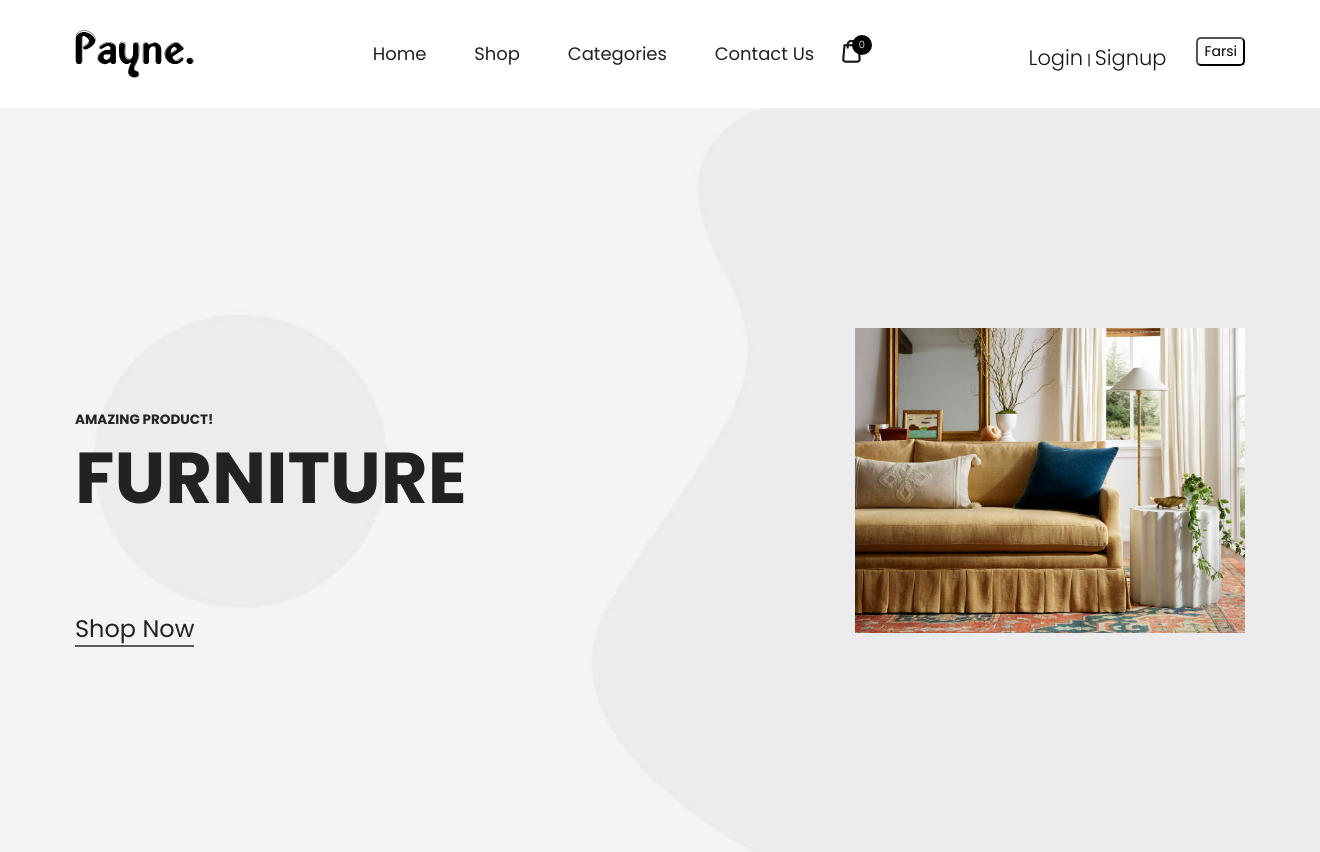
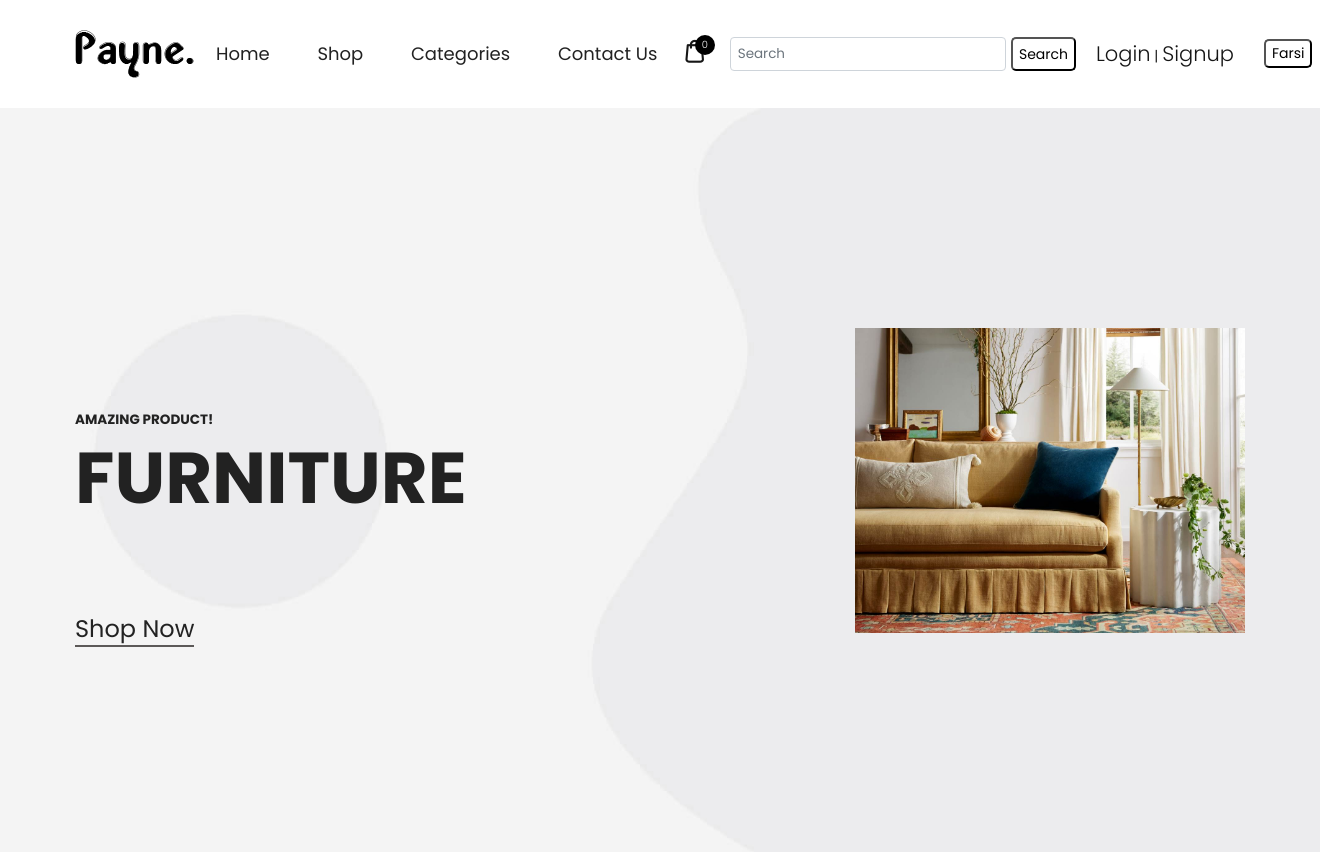
Before and after one commit to SoroushNajafi/shopping_online_3, a Django app: page /en/ in a window 1320 px wide. Shown: the top 852 px of the page. Run offline with Django 4.2, Linux system fonts and the light colour scheme; data that the repository does not hold is empty; parts of the project's set-up code (start-up, migrations or seed data) failed here and were passed over; some libraries are stand-ins or nearby versions.

Commit message:
search input implemented

```diff
--- a/pages/urls.py
+++ b/pages/urls.py
@@ -1,8 +1,9 @@
 from django.urls import path
 
-from .views import HomePageView, contact_us_view
+from .views import HomePageView, contact_us_view, search_result_view
 
 urlpatterns = [
     path('', HomePageView.as_view(), name='home'),
     path('contact/', contact_us_view, name='contact_us'),
+    path('search/', search_result_view, name='search_result'),
 ]
--- a/pages/views.py
+++ b/pages/views.py
@@ -3,8 +3,10 @@ from django.views.generic import TemplateView
 from django.core.mail import send_mail
 from django.utils.translation import gettext as _
 from django.contrib import messages
+from django.db.models import Q
 
 from .forms import ContactUsForm
+from products.models import Product
 
 
 class HomePageView(TemplateView):
@@ -33,3 +35,10 @@ def contact_us_view(request):
 
         form_errors = contact_us_form.errors
         return render(request, 'pages/contact_us.html', {'form_errors': form_errors})
+
+
+def search_result_view(request):
+    if request.method == 'GET':
+        query = request.GET.get('q')
+        products = Product.objects.filter(title__icontains=query)
+        return render(request, 'pages/search_result.html', {'products': products})
--- a/payment/views.py
+++ b/payment/views.py
@@ -120,7 +120,7 @@ def payment_process_sandbox(request):
         'CallbackURL': request.build_absolute_uri(reverse('payment:payment_callback')),
     }
 
-    response = requests.post(url=zarinpal_request_url, data=json.dumps(request_data), headers=request_header)
+    response = requests.post(url=zarinpal_request_url, json=request_data, headers=request_header)
 
     data = response.json()
     authority = data['Authority']
--- a/templates/_base.html
+++ b/templates/_base.html
@@ -143,29 +143,7 @@
                         </nav>
                     </div>
                     <div class="header__col header__right">
-                        {% if user.is_authenticated %}
-                            <div class="toolbar-item d-none d-lg-block">
-                                <div class="dropdown">
-                                    <button style="background-color: white; color: black" class="btn-shape-rounded mt-2" type="button"
-                                            data-bs-toggle="dropdown" aria-expanded="false">
-                                        {% trans 'Welcome ' %}{{ user.username }} <i class="fa fa-angle-down"></i>
-                                    </button>
-                                    <ul class="dropdown-menu">
-                                        <li><a class="dropdown-item" href="profile.html">{% trans 'Profile' %}</a></li>
-                                        <li><a class="dropdown-item"
-                                               href="{% url 'account_change_password' %}">{% trans 'Change Password' %}</a>
-                                        </li>
-                                        <li><a class="dropdown-item"
-                                               href="{% url 'account_logout' %}">{% trans 'Logout' %}</a></li>
-                                    </ul>
-                                </div>
-                            </div>
-                        {% else %}
-                            <div class="toolbar-item d-none d-lg-block mt-3">
-                                <a href="{% url 'account_login' %}" style="font-size: 21px" class="toolbar-btn">{% trans 'Login' %}</a> |
-                                <a href="{% url 'account_signup' %}" style="font-size: 21px" class="toolbar-btn">{% trans 'Signup' %}</a>
-                            </div>
-                        {% endif %}
+
                         {#                        <div class="toolbar-item d-block d-lg-none">#}
                         {#                            <a href="#offcanvasnav" class="hamburger-icon js-toolbar menu-btn">#}
                         {#                                <span></span>#}
@@ -182,6 +160,39 @@
                         {#                            </a>#}
                         {#                        </div>#}
 
+
+
+                        <form action="{% url 'search_result' %}" class="d-flex pl--15" role="search" method="get">
+                            <input name="q" class="form-control me-2" type="search" placeholder="Search"
+                                   aria-label="Search">
+                            <button style="background-color: white" class="btn-shape-rounded" type="submit">{% trans 'Search' %}</button>
+                        </form>
+                    {% if user.is_authenticated %}
+                            <div class="toolbar-item d-none d-lg-block">
+                                <div class="dropdown">
+                                    <button style="background-color: white; color: black" class="btn-shape-rounded mt-1 ml--20"
+                                            type="button"
+                                            data-bs-toggle="dropdown" aria-expanded="false">
+                                        {% trans 'Welcome ' %}{{ user.username }} <i class="fa fa-angle-down"></i>
+                                    </button>
+                                    <ul class="dropdown-menu">
+                                        <li><a class="dropdown-item" href="profile.html">{% trans 'Profile' %}</a></li>
+                                        <li><a class="dropdown-item"
+                                               href="{% url 'account_change_password' %}">{% trans 'Change Password' %}</a>
+                                        </li>
+                                        <li><a class="dropdown-item"
+                                               href="{% url 'account_logout' %}">{% trans 'Logout' %}</a></li>
+                                    </ul>
+                                </div>
+                            </div>
+                        {% else %}
+                            <div class="toolbar-item d-none d-lg-block ml--20">
+                                <a href="{% url 'account_login' %}" style="font-size: 21px"
+                                   class="toolbar-btn">{% trans 'Login' %}</a> |
+                                <a href="{% url 'account_signup' %}" style="font-size: 21px"
+                                   class="toolbar-btn">{% trans 'Signup' %}</a>
+                            </div>
+                        {% endif %}
                     <div class="btn-group">
                             {#                            <button style="background-color:white;" class="btn-shape-rounded" data-bs-toggle="dropdown"#}
                             {#                                    aria-expanded="false"><i class="fa fa-language" style="color:black;"></i>#}
@@ -191,9 +202,15 @@
                             {% get_available_languages as LANGUAGES %}
                             {% get_language_info_list for LANGUAGES as languages %}
                             {% if LANGUAGE_CODE == 'fa' %}
-                            <a href="/en{{ request.path|path_modifier }}"><button style="background-color: white" class="btn-shape-rounded mt-2">{% trans 'English' %}</button></a>
+                                <a href="/en{{ request.path|path_modifier }}">
+                                    <button style="background-color: white"
+                                            class="btn-shape-rounded mt-1">{% trans 'English' %}</button>
+                                </a>
                             {% else %}
-                                <a href="/fa{{ request.path|path_modifier }}"><button style="background-color: white" class="btn-shape-rounded mt-2">{% trans 'Farsi' %}</button></a>
+                                <a href="/fa{{ request.path|path_modifier }}">
+                                    <button style="background-color: white"
+                                            class="btn-shape-rounded mt-1">{% trans 'Farsi' %}</button>
+                                </a>
                             {% endif %}
                             {#                            <ul class="dropdown-menu">#}
                             {#                                {% for language in languages %}#}
```
Also changed, not shown: pages/templates/pages/search_result.html (added, +50 -0 lines). Lines whose indentation alone changed are shown as unchanged.
